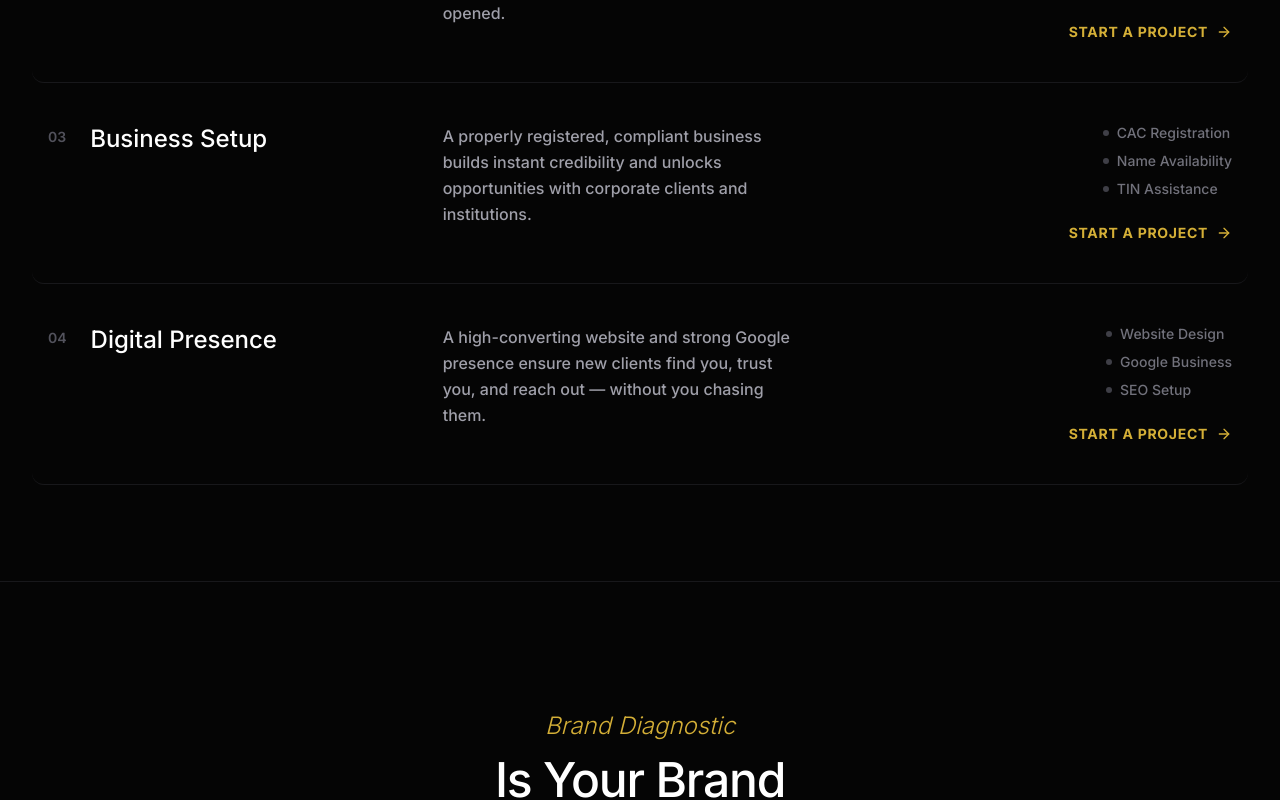
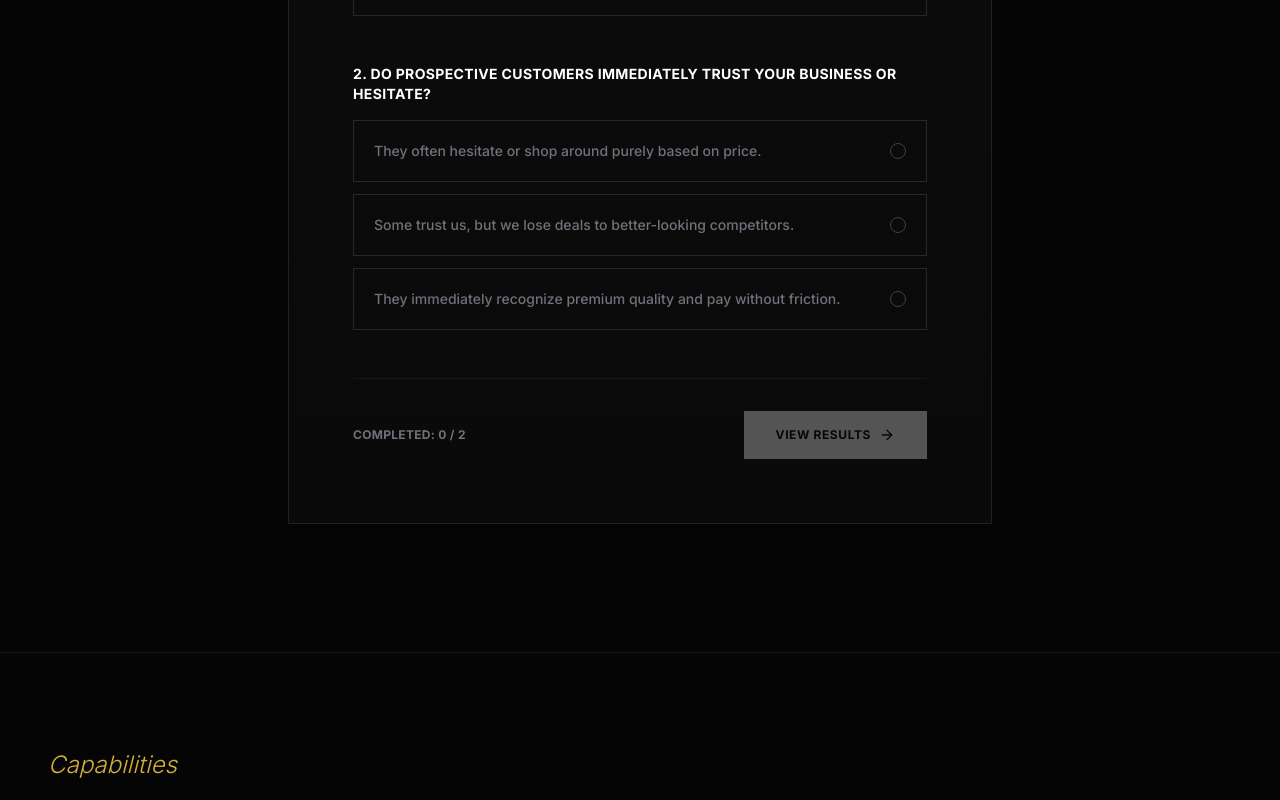
Before and after one commit to dav123-smoov/trvstudios, a React (Vite) app: page / in a window 1280 px wide. Shown: the part 2560-3360 px from the top of the page. Built offline with nearby package versions, Linux system fonts and the light colour scheme; a web font is replaced by a local one.

Commit message:
fix: Move Brand Diagnostic to after Methodology section

```diff
--- a/src/App.jsx
+++ b/src/App.jsx
@@ -52,11 +52,11 @@ export default function App() {
             {/* 3 Pillars Methodology */}
             <ThreePillars onOpenLeadModal={handleOpenLeadModal} />
 
+            {/* Interactive Brand Diagnostic Quiz */}
+            <BrandHealthChecker onOpenLeadModal={handleOpenLeadModal} />
+
             {/* Agency Services Suite */}
             <Services onOpenLeadModal={handleOpenLeadModal} />
-
-            {/* Interactive Brand Diagnostic Quiz */}
-            <BrandHealthChecker onOpenLeadModal={handleOpenLeadModal} />
 
             {/* Megatex Paints Case Study */}
             <CaseStudyMegatex />
```
